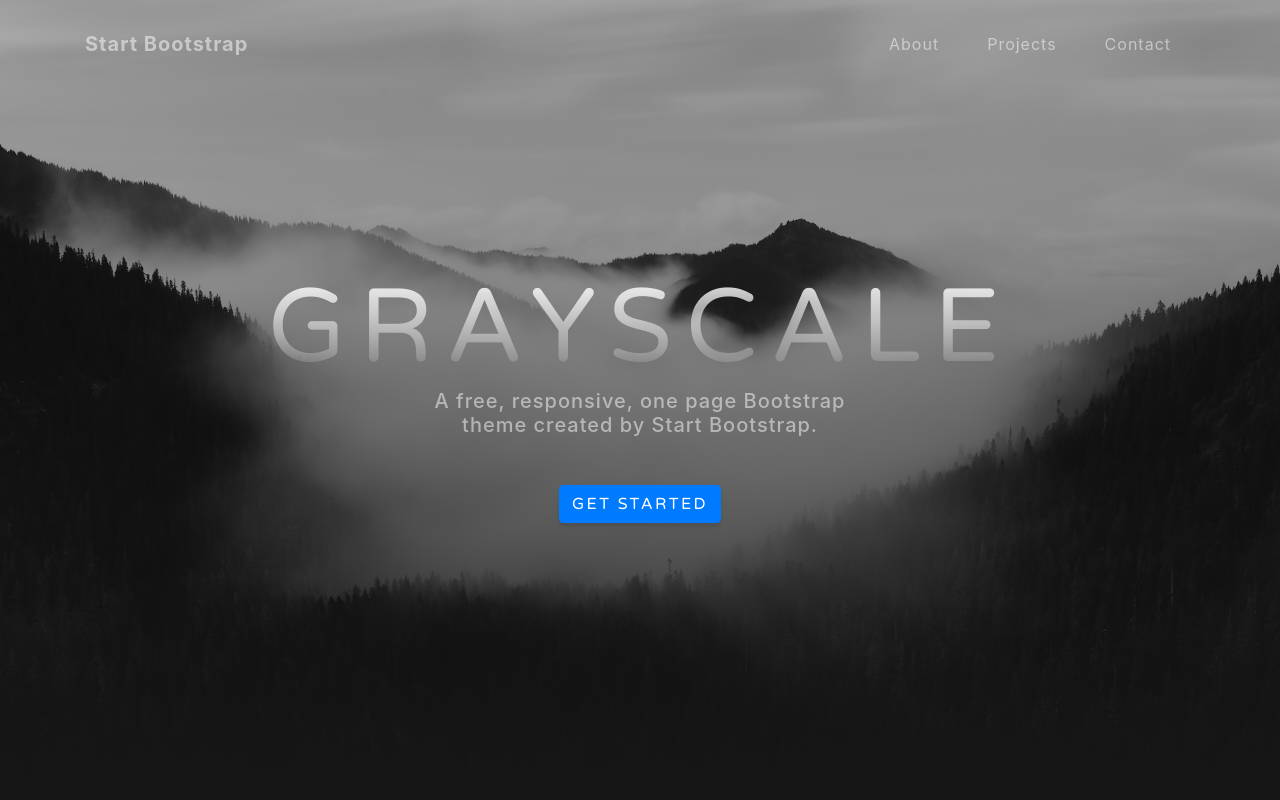
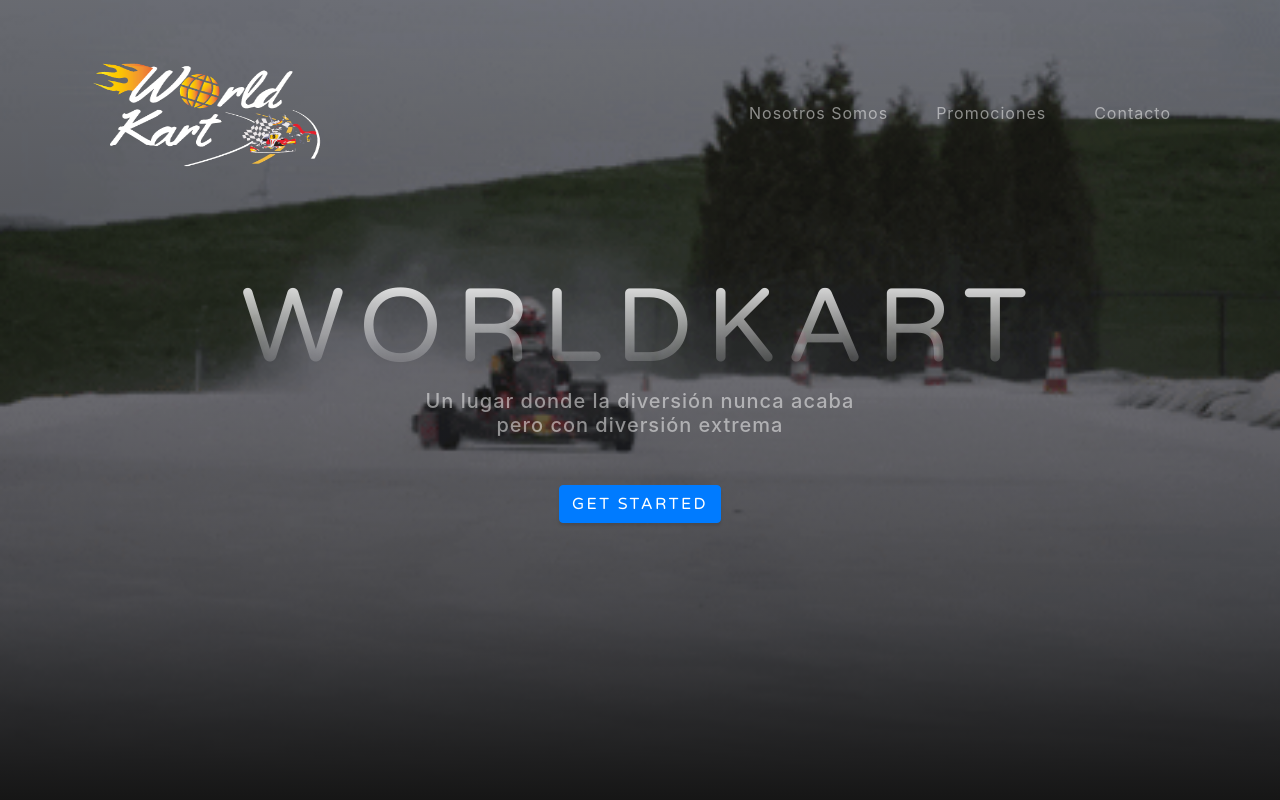
Before and after one commit to worldkart/worldkart.github.io, a website with bundled scripts: page index.html in a window 1280 px wide. Shown: the top 800 px of the page. Built offline with nearby package versions, Linux system fonts and the light colour scheme.

Commit message:
Pimer Avanz

```diff
--- a/css/grayscale.css
+++ b/css/grayscale.css
@@ -92,8 +92,8 @@
   height: auto;
   min-height: 35rem;
   padding: 15rem 0;
-  background: -webkit-gradient(linear, left top, left bottom, from(rgba(22, 22, 22, 0.3)), color-stop(75%, rgba(22, 22, 22, 0.7)), to(#161616)), url("../img/bg-masthead.jpg");
-  background: linear-gradient(to bottom, rgba(22, 22, 22, 0.3) 0%, rgba(22, 22, 22, 0.7) 75%, #161616 100%), url("../img/bg-masthead.jpg");
+  background: -webkit-gradient(linear, left top, left bottom, from(rgba(22, 22, 22, 0.3)), color-stop(75%, rgba(22, 22, 22, 0.7)), to(#161616)), url("../img/FondoPrinci.gif");
+  background: linear-gradient(to bottom, rgba(22, 22, 22, 0.3) 0%, rgba(22, 22, 22, 0.7) 75%, #161616 100%), url("../img/FondoPrinci.gif");
   background-position: center;
   background-repeat: no-repeat;
   background-attachment: scroll;
@@ -302,3 +302,10 @@
 footer {
   padding: 5rem 0;
 }
+
+.Logo {
+
+width: 250px;
+height: 200px;
+margin-top: 10px;
+}
--- a/index.html
+++ b/index.html
@@ -19,7 +19,7 @@
   <link href="https://fonts.googleapis.com/css?family=Nunito:200,200i,300,300i,400,400i,600,600i,700,700i,800,800i,900,900i" rel="stylesheet">
 
   <!-- Custom styles for this template -->
-  <link href="css/grayscale.min.css" rel="stylesheet">
+  <link href="css/grayscale.css" rel="stylesheet">
 
 </head>
 
@@ -28,7 +28,8 @@
   <!-- Navigation -->
   <nav class="navbar navbar-expand-lg navbar-light fixed-top" id="mainNav">
     <div class="container">
-      <a class="navbar-brand js-scroll-trigger" href="#page-top">Start Bootstrap</a>
+      <a class="navbar-brand js-scroll-trigger" href="#page-top"> <img src="img/LogoVar.png" class = "Logo"> </a>
+
       <button class="navbar-toggler navbar-toggler-right" type="button" data-toggle="collapse" data-target="#navbarResponsive" aria-controls="navbarResponsive" aria-expanded="false" aria-label="Toggle navigation">
         Menu
         <i class="fas fa-bars"></i>
@@ -36,13 +37,13 @@
       <div class="collapse navbar-collapse" id="navbarResponsive">
         <ul class="navbar-nav ml-auto">
           <li class="nav-item">
-            <a class="nav-link js-scroll-trigger" href="#about">About</a>
+            <a class="nav-link js-scroll-trigger" href="#about">Nosotros Somos</a>
           </li>
           <li class="nav-item">
-            <a class="nav-link js-scroll-trigger" href="#projects">Projects</a>
+            <a class="nav-link js-scroll-trigger" href="#projects">Promociones</a>
           </li>
           <li class="nav-item">
-            <a class="nav-link js-scroll-trigger" href="#signup">Contact</a>
+            <a class="nav-link js-scroll-trigger" href="#signup">Contacto</a>
           </li>
         </ul>
       </div>
@@ -53,8 +54,8 @@
   <header class="masthead">
     <div class="container d-flex h-100 align-items-center">
       <div class="mx-auto text-center">
-        <h1 class="mx-auto my-0 text-uppercase">Grayscale</h1>
-        <h2 class="text-white-50 mx-auto mt-2 mb-5">A free, responsive, one page Bootstrap theme created by Start Bootstrap.</h2>
+        <h1 class="mx-auto my-0 text-uppercase">WorldKart</h1>
+        <h2 class="text-white-50 mx-auto mt-2 mb-5">Un lugar donde la diversión nunca acaba pero con diversión extrema</h2>
         <a href="#about" class="btn btn-primary js-scroll-trigger">Get Started</a>
       </div>
     </div>
```
Also changed, not shown: img/FondoPrinci.gif (added), img/Logo.png (added), img/LogoVar.png (added).
